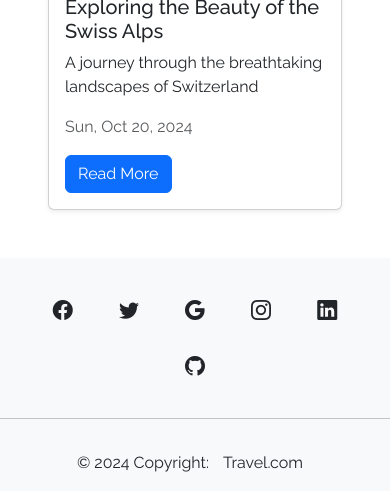
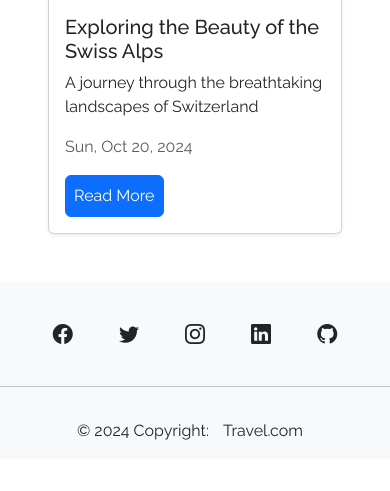
Before and after one commit to coder-72/CS50-final-project, a Flask app: page /search in a window 390 px wide. Shown: the part 2829-3320 px from the top of the page. After the commit the page ends 3269 px from the top, so only its background shows below. Run offline with Flask 3, Linux system fonts and the light colour scheme; data comes from the database, SQL or seed files in the repository.

Commit message:
new blog style looking good time to get to the admin side of thing

```diff
--- a/app.py
+++ b/app.py
@@ -58,4 +58,4 @@
 
 
 
-app.run(debug=True)
+app.run(host='0.0.0.0', threaded=True)
--- a/static/js/search.js
+++ b/static/js/search.js
@@ -23,18 +23,19 @@
                     results.forEach(function (post) {
                         console.log(`result ${post.id} processed`)
                         html += `
-                            <div class="col-md-4 d-flex align-items-stretch">
-                                <div class="card mb-4 shadow-sm  w-100">
-                                    <img src="${post.image}" class="card-img-top" alt="Post ${post.id}">
-                                    <div class="card-body">
-                                        <h5 class="card-title">${post.title}</h5>
-                                        <p class="card-text">${post.subtitle}</p>
-                                        <p class="card-date text-muted">${formatDate(post.date)}</p>
-                                        <a href="/post/${post.id}" class="btn btn-primary">Read More</a>
+                        <div class="col-md-4 d-flex align-items-stretch">
+                            <div class="card mb-4 shadow-sm w-100">
+                                <img src="${post.image}" class="card-img-top" alt="Post ${post.id}">
+                                <div class="card-body d-flex flex-column h-100">
+                                    <h5 class="card-title">${post.title}</h5>
+                                    <p class="card-text">${post.subtitle}</p>
+                                    <p class="card-date text-muted">${formatDate(post.date)}</p>
+                                    <div class="mt-auto">
+                                        <a href="/post/${post.id}" class="btn btn-primary p-2">Read More</a>
                                     </div>
                                 </div>
                             </div>
-
+                        </div>
                         `;
 
 
--- a/templates/base.html
+++ b/templates/base.html
@@ -20,7 +20,7 @@
         <div class="overlay"></div>
         <nav class="navbar navbar-expand-lg navbar-dark overlay-heading">
             <div class="container-fluid">
-                <a class="navbar-brand fw-bold" href="#">Travel.</a>
+                <a class="navbar-brand fw-bold" href="/">Travel.</a>
                 <button class="navbar-toggler" type="button" data-bs-toggle="collapse" data-bs-target="#navbarNav" aria-controls="navbarNav" aria-expanded="false" aria-label="Toggle navigation">
                     <span class="navbar-toggler-icon"></span>
                 </button>
@@ -56,22 +56,19 @@
     <footer class="text-center bg-light">
       <div class="container pt-4">
         <section class="mb-4">
-          <a class="btn btn-link btn-lg text-dark m-1" href="#!" role="button">
+          <a class="btn btn-link btn-lg text-dark m-1" href="https://facebook.com" role="button">
             <i class="bi bi-facebook"></i>
           </a>
-          <a class="btn btn-link btn-lg text-dark m-1" href="#!" role="button">
+          <a class="btn btn-link btn-lg text-dark m-1" href="https://x.com" role="button">
             <i class="bi bi-twitter"></i>
           </a>
-          <a class="btn btn-link btn-lg text-dark m-1" href="#!" role="button">
-            <i class="bi bi-google"></i>
-          </a>
-          <a class="btn btn-link btn-lg text-dark m-1" href="#!" role="button">
+          <a class="btn btn-link btn-lg text-dark m-1" href="https://instagram.com" role="button">
             <i class="bi bi-instagram"></i>
           </a>
-          <a class="btn btn-link btn-lg text-dark m-1" href="#!" role="button">
+          <a class="btn btn-link btn-lg text-dark m-1" href="https://linkedin.com" role="button">
             <i class="bi bi-linkedin"></i>
           </a>
-          <a class="btn btn-link btn-lg text-dark m-1" href="#!" role="button">
+          <a class="btn btn-link btn-lg text-dark m-1" href="https://github.com/coder-72/CS50-final-project" role="button">
             <i class="bi bi-github"></i>
           </a>
         </section>
--- a/templates/views/search.html
+++ b/templates/views/search.html
@@ -3,13 +3,19 @@
 
 {% block heading%}
     <h1>Search</h1>
-    <div class="input-group rounded px-4">
+    <div class="container">
+      <div class="row justify-content-center">
+        <div class="col-lg-6 col-md-8">
+          <div class="input-group rounded">
             <input type="search" class="form-control rounded" placeholder="Search" aria-label="Search" aria-describedby="search-addon" id="search" value="{{query}}">
             <span class="input-group-text border-0" id="search-addon">
               <button class="btn p-0" onclick="searchBtn();">
                 <i class="bi bi-search"></i>
               </button>
             </span>
+          </div>
+        </div>
+      </div>
     </div>
 {% endblock %}
 
--- a/utils.py
+++ b/utils.py
@@ -85,11 +85,13 @@
     <div class="col-md-4 d-flex align-items-stretch">
         <div class="card mb-4 shadow-sm w-100">
             <img src="{post['image']}" class="card-img-top" alt="Post {post['id']}">
-            <div class="card-body">
+            <div class="card-body d-flex flex-column h-100">
                 <h5 class="card-title">{post['title']}</h5>
                 <p class="card-text">{post['subtitle']}</p>
                 <p class="card-date text-muted">{format_date(post['date'])}</p>
-                <a href="/post/{post["id"]}" class="btn btn-primary">Read More</a>
+                <div class="mt-auto">
+                    <a href="/post/{post["id"]}" class="btn btn-primary p-2">Read More</a>
+                </div>
             </div>
         </div>
     </div>
```
Also changed, not shown: static/css/styles.css (line endings or trailing spaces), 1 other file. Lines whose indentation alone changed are shown as unchanged.
